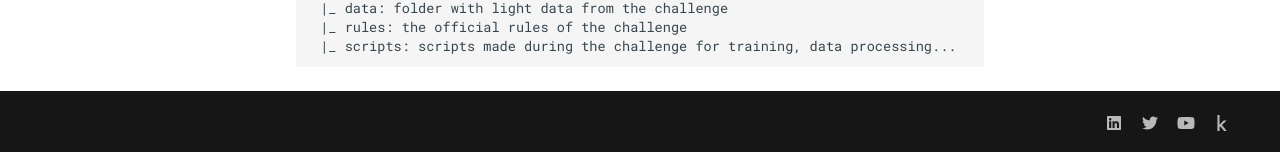
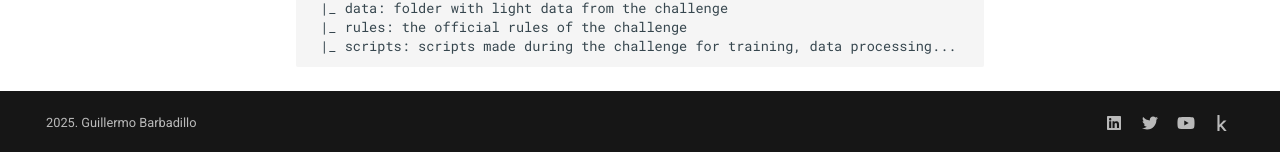
Before and after one commit to ironbar/arc25, an MkDocs documentation site: the page built from docs/README.md, in a window 1280 px wide and 1167 px high. Shown: the part 1012-1164 px from the top of the window. Built offline with MkDocs 1.6.1 and Material for MkDocs 9.7.7, drawn with Linux system fonts in a browser that asks for light colours; comment, search, counter and statistics services are not loaded.

Commit message:
added footer to mkdocs

```diff
--- a/mkdocs.yml
+++ b/mkdocs.yml
@@ -37,6 +37,8 @@ plugins:
     - awesome-pages
     - git-revision-date
 
+copyright: '2025. Guillermo Barbadillo'
+
 extra:
   generator: false
   social:
```
